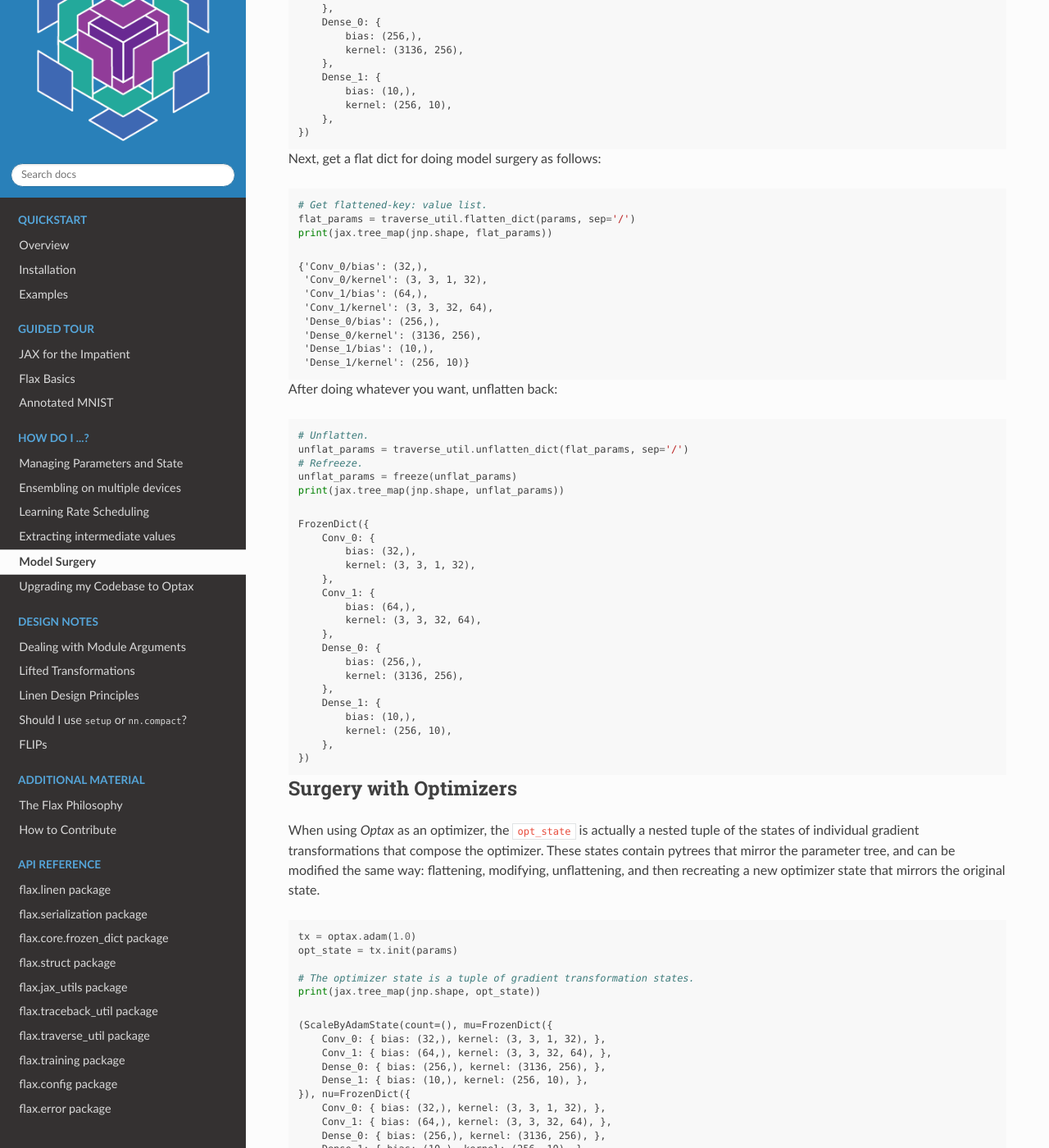
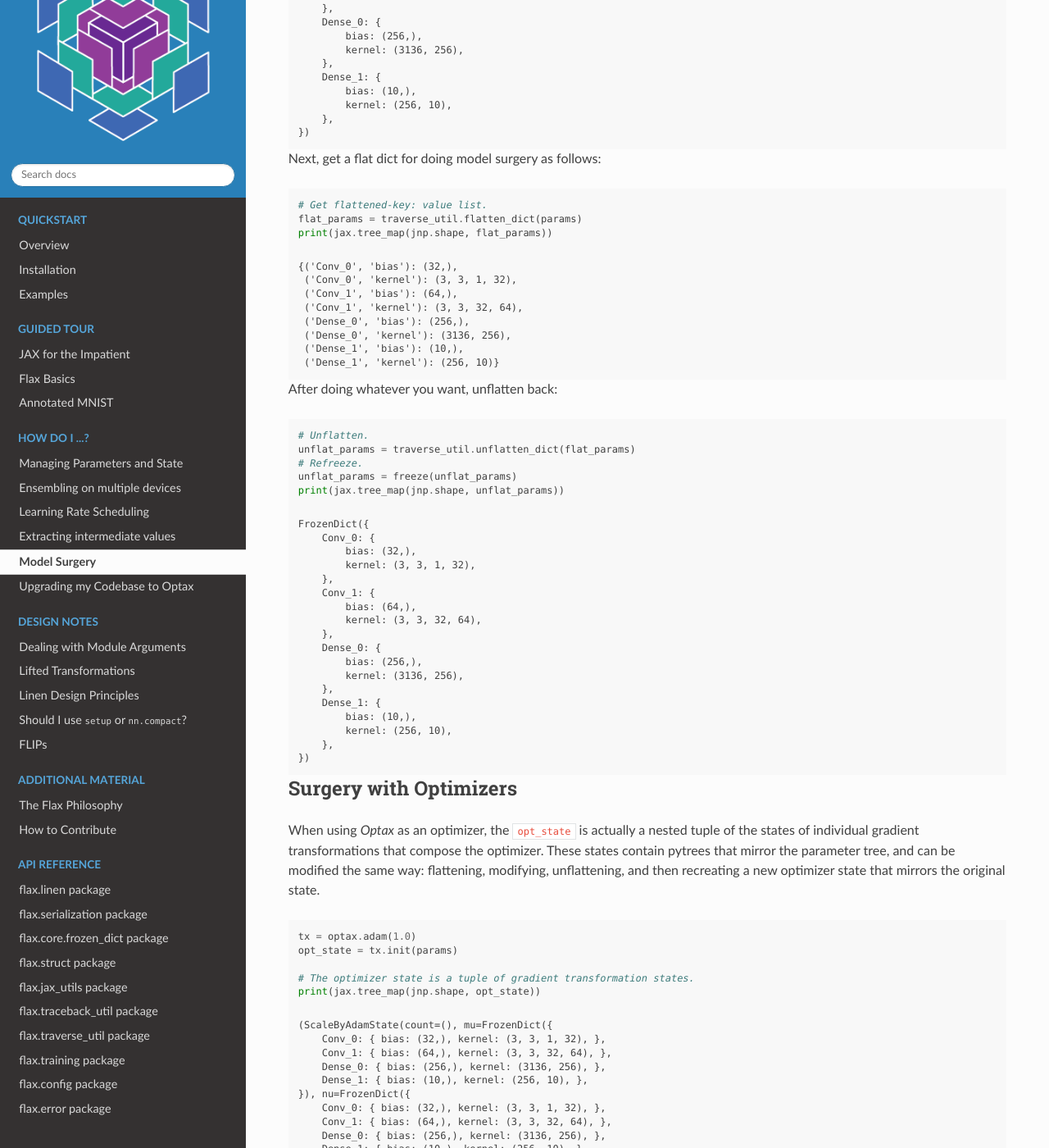
Before and after one commit to bortkomencw/flax, a Sphinx documentation site: the page built from docs/howtos/model_surgery.rst, in a window 1280 px wide and 1400 px high, scrolled down 924 px. Shown: the whole window at 82% size. Built offline with Sphinx 7.4.7 and the Read the Docs theme 2.0.0, drawn with Linux system fonts in a browser that asks for light colours; some of the changed text lies outside the part shown.

Commit message:
Remove sep argument from Model Surgey HOWTO

```diff
--- a/docs/howtos/model_surgery.rst
+++ b/docs/howtos/model_surgery.rst
@@ -76,27 +76,27 @@ Next, get a flat dict for doing model surgery as follows:
 .. testcode::
 
   # Get flattened-key: value list.
-  flat_params = traverse_util.flatten_dict(params, sep='/')
+  flat_params = traverse_util.flatten_dict(params)
   print(jax.tree_map(jnp.shape, flat_params))
 
 .. testoutput::
   :options: +NORMALIZE_WHITESPACE
 
-  {'Conv_0/bias': (32,),
-   'Conv_0/kernel': (3, 3, 1, 32),
-   'Conv_1/bias': (64,),
-   'Conv_1/kernel': (3, 3, 32, 64),
-   'Dense_0/bias': (256,),
-   'Dense_0/kernel': (3136, 256),
-   'Dense_1/bias': (10,),
-   'Dense_1/kernel': (256, 10)}
+  {('Conv_0', 'bias'): (32,),
+   ('Conv_0', 'kernel'): (3, 3, 1, 32),
+   ('Conv_1', 'bias'): (64,),
+   ('Conv_1', 'kernel'): (3, 3, 32, 64),
+   ('Dense_0', 'bias'): (256,),
+   ('Dense_0', 'kernel'): (3136, 256),
+   ('Dense_1', 'bias'): (10,),
+   ('Dense_1', 'kernel'): (256, 10)}
 
 After doing whatever you want, unflatten back:
 
 .. testcode::
 
   # Unflatten.
-  unflat_params = traverse_util.unflatten_dict(flat_params, sep='/')
+  unflat_params = traverse_util.unflatten_dict(flat_params)
   # Refreeze.
   unflat_params = freeze(unflat_params)
   print(jax.tree_map(jnp.shape, unflat_params))
@@ -160,22 +160,22 @@ parameters and can be flattened / modified exactly the same way
 
 .. testcode::
 
-  flat_mu = traverse_util.flatten_dict(opt_state[0].mu, sep='/')
-  flat_nu = traverse_util.flatten_dict(opt_state[0].nu, sep='/')
+  flat_mu = traverse_util.flatten_dict(opt_state[0].mu)
+  flat_nu = traverse_util.flatten_dict(opt_state[0].nu)
 
   print(jax.tree_map(jnp.shape, flat_mu))
 
 .. testoutput::
   :options: +NORMALIZE_WHITESPACE
 
-  {'Conv_0/bias': (32,),
-   'Conv_0/kernel': (3, 3, 1, 32),
-   'Conv_1/bias': (64,),
-   'Conv_1/kernel': (3, 3, 32, 64),
-   'Dense_0/bias': (256,),
-   'Dense_0/kernel': (3136, 256),
-   'Dense_1/bias': (10,),
-   'Dense_1/kernel': (256, 10)}
+  {('Conv_0', 'bias'): (32,),
+   ('Conv_0', 'kernel'): (3, 3, 1, 32),
+   ('Conv_1', 'bias'): (64,),
+   ('Conv_1', 'kernel'): (3, 3, 32, 64),
+   ('Dense_0', 'bias'): (256,),
+   ('Dense_0', 'kernel'): (3136, 256),
+   ('Dense_1', 'bias'): (10,),
+   ('Dense_1', 'kernel'): (256, 10)}
 
 After modification, re-create optimizer state:
 
@@ -183,7 +183,7 @@ After modification, re-create optimizer state:
 
   opt_state = (
       opt_state[0]._replace(
-          mu=traverse_util.unflatten_dict(flat_mu, sep='/'),
-          nu=traverse_util.unflatten_dict(flat_nu, sep='/'),
+          mu=traverse_util.unflatten_dict(flat_mu),
+          nu=traverse_util.unflatten_dict(flat_nu),
       ),
   ) + opt_state[1:]
```
